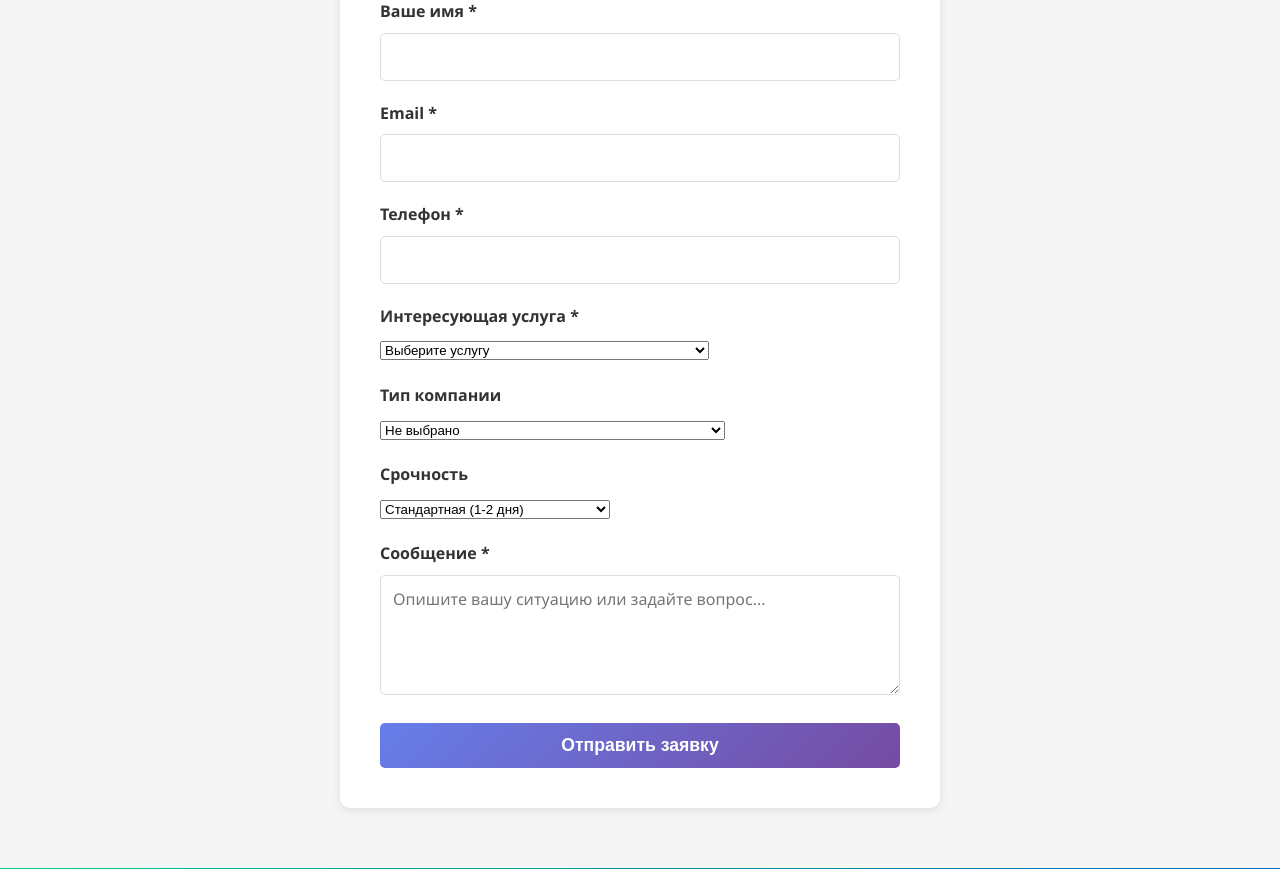
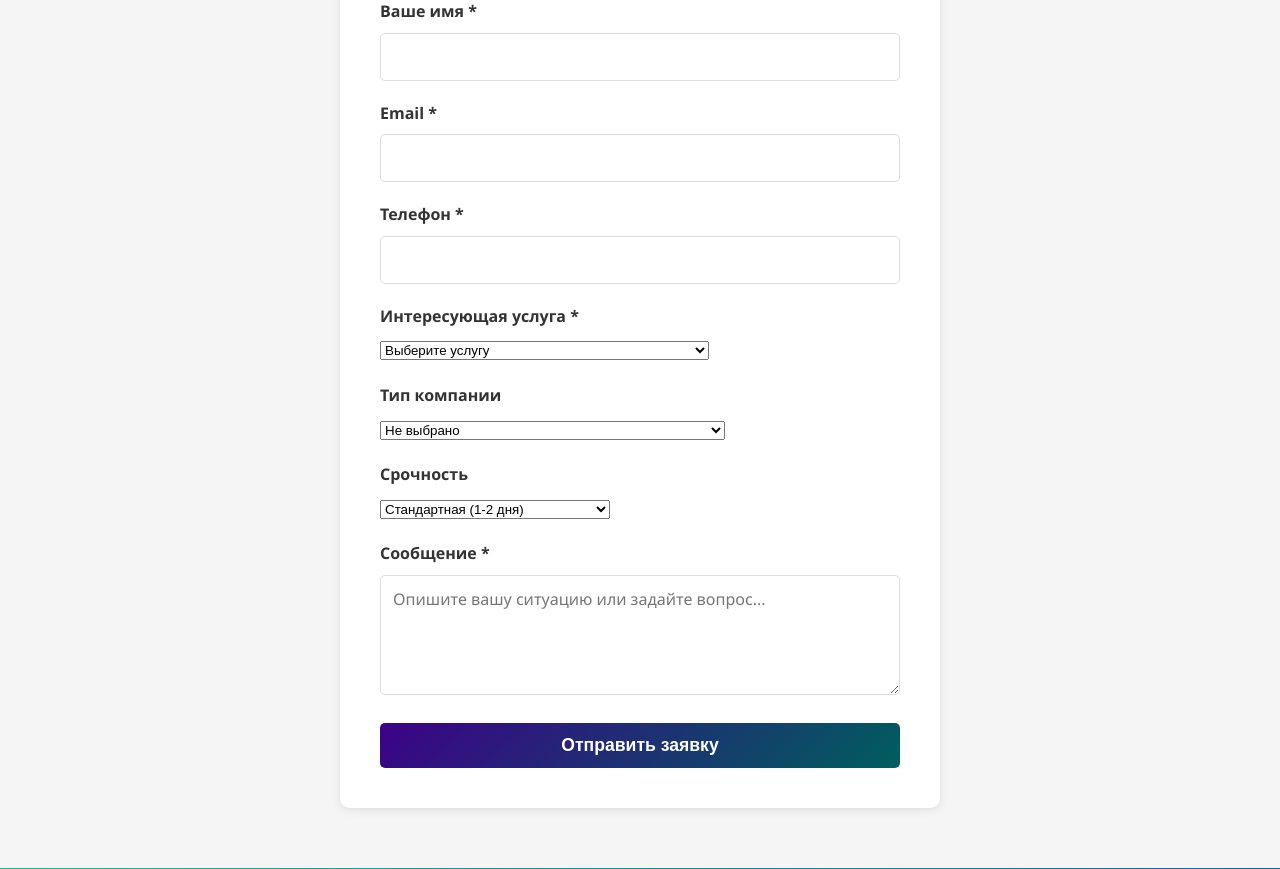
Before and after one commit to Vitalyevich96/accountant, a Flask app: page /consultation in a window 1280 px wide. Shown: the part 221-1090 px from the top of the page. Run offline with Flask 3, Linux system fonts and the light colour scheme.

Commit message:
Change button background gradient colors

```diff
--- a/templates/consultation.html
+++ b/templates/consultation.html
@@ -55,7 +55,7 @@
     .submit-btn {
         width: 100%;
         padding: 12px;
-        background: linear-gradient(135deg, #667eea 0%, #764ba2 100%);
+        background: linear-gradient(135deg, #3C0287 0%, #005E5E 100%);
         color: white;
         border: none;
         border-radius: 5px;
```
